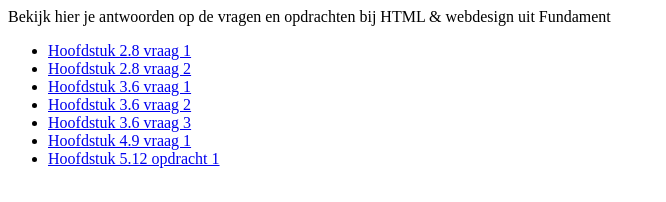
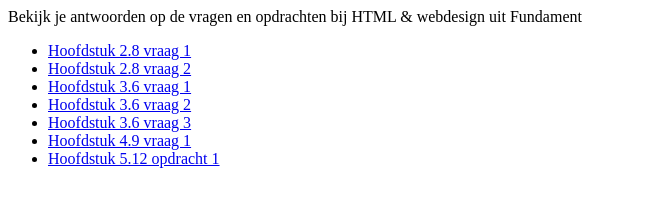
Before and after one commit to informaticascw/h4v4-html-opgaven-template, a plain HTML site: page index.html in a window 1280 px wide. Shown: the whole page, without its empty margins (0-666 px from the left). Drawn offline with Linux system fonts and the light colour scheme.

```diff
--- a/index.html
+++ b/index.html
@@ -8,7 +8,7 @@
 </head>
 
 <body>
-  Bekijk hier je antwoorden op de vragen en opdrachten bij HTML & webdesign uit Fundament
+  Bekijk je antwoorden op de vragen en opdrachten bij HTML & webdesign uit Fundament
   <ul>
     <li><a href="hoofdstuk2_vraag1.html">Hoofdstuk 2.8 vraag 1</a></li>
     <li><a href="hoofdstuk2_vraag2.html">Hoofdstuk 2.8 vraag 2</a></li>
```
Also changed, not shown: .devcontainer/devcontainer.json, README.md, images/preview.png, images/previewbugbug.png (added).
